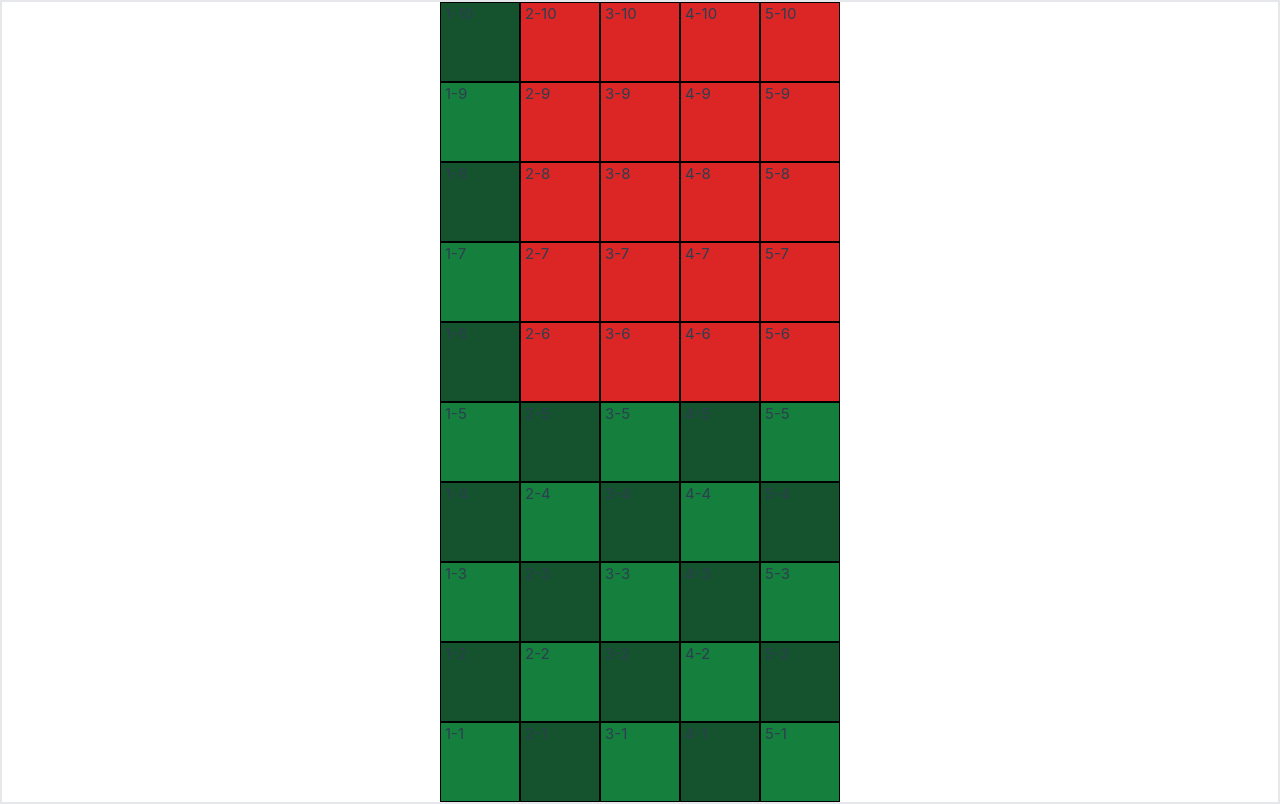
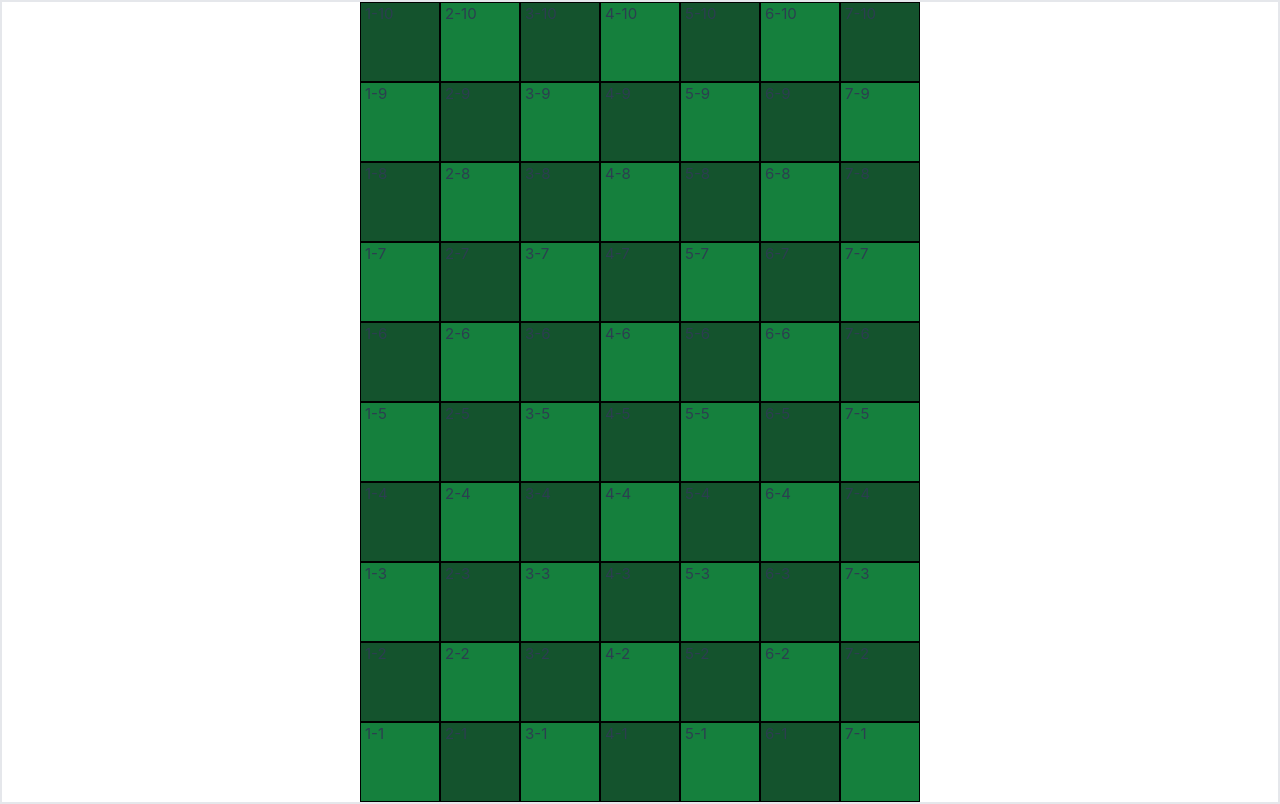
Before and after one commit to RussellShire/turn-based-football, a Vue app: page / in a window 1280 px wide. Built offline with nearby package versions, Linux system fonts and the light colour scheme.

Commit message:
Add function to squares so its clickable

```diff
--- a/src/App.vue
+++ b/src/App.vue
@@ -2,7 +2,7 @@
   import { ref } from 'vue';
 
   const rows = ref(10)
-  const cols = ref(5)
+  const cols = ref(7)
 
   const range = (start, end) => {
     var ans = [];
@@ -40,7 +40,11 @@
     return adjacentArray;
   }
 
-  const currentlyHighlighted = ref(findAdjacent([4,8], 2));
+  const currentlyHighlighted = ref([]);
+
+  const highLightAdjacent = (box, distance) => {
+    currentlyHighlighted.value = findAdjacent(box, distance);
+  }
 
   const isHighlighted = (box) => {
     let match = false;
@@ -64,6 +68,7 @@
     >
       <div
         v-for="(box, indexXaxis) in cols"
+        @click="highLightAdjacent([(indexXaxis+1), (indexYaxis+1)], 2)"
         :id="(indexXaxis+1)+'-'+(indexYaxis+1)"
         :key="indexXaxis"
         :class="isHighlighted([(indexXaxis+1), (indexYaxis+1)]) ? ' bg-red-600' : ((indexXaxis+1) + (indexYaxis+1)) % 2 === 0 ? 'bg-green-700' : 'bg-green-900'"
```
